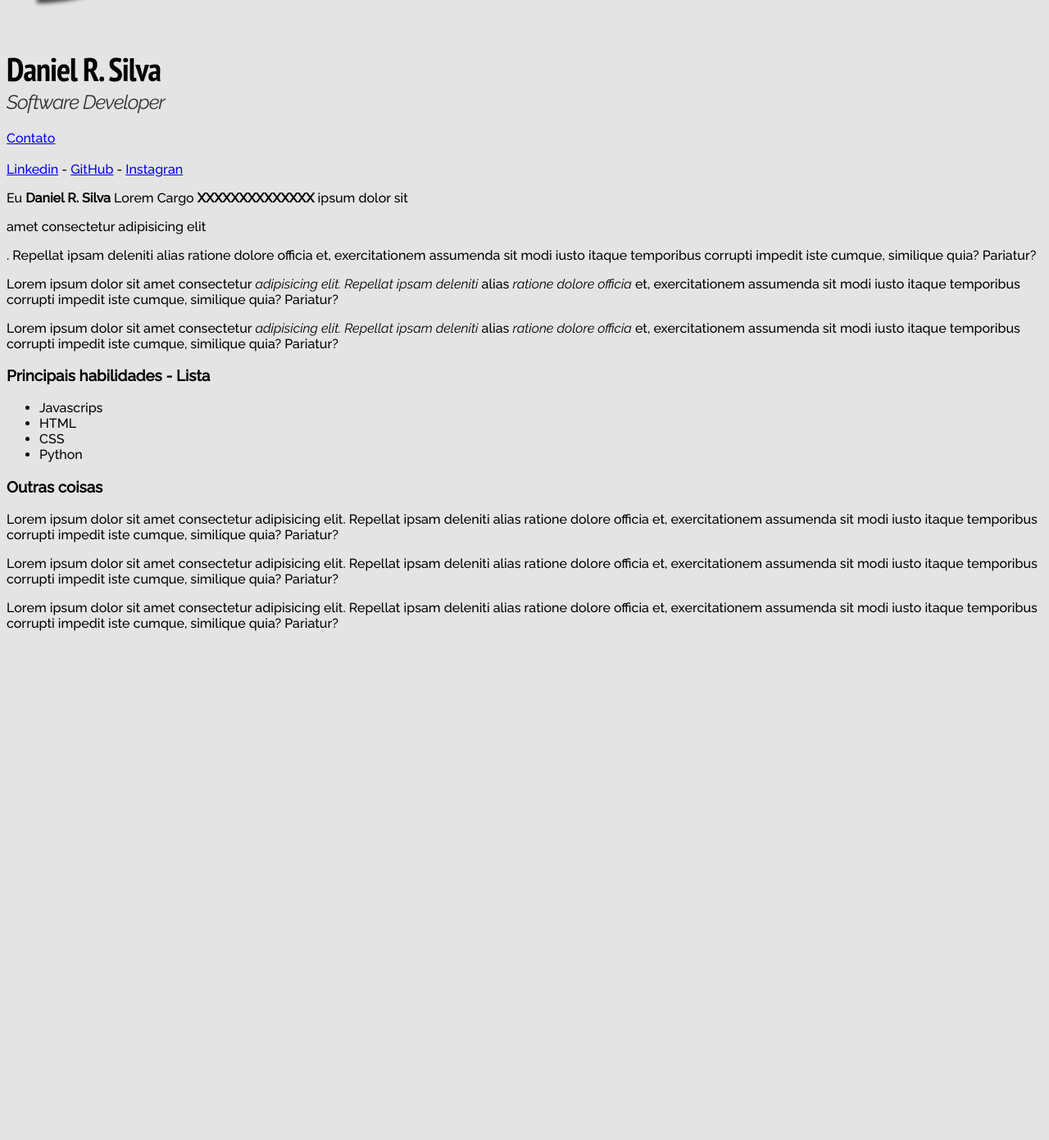
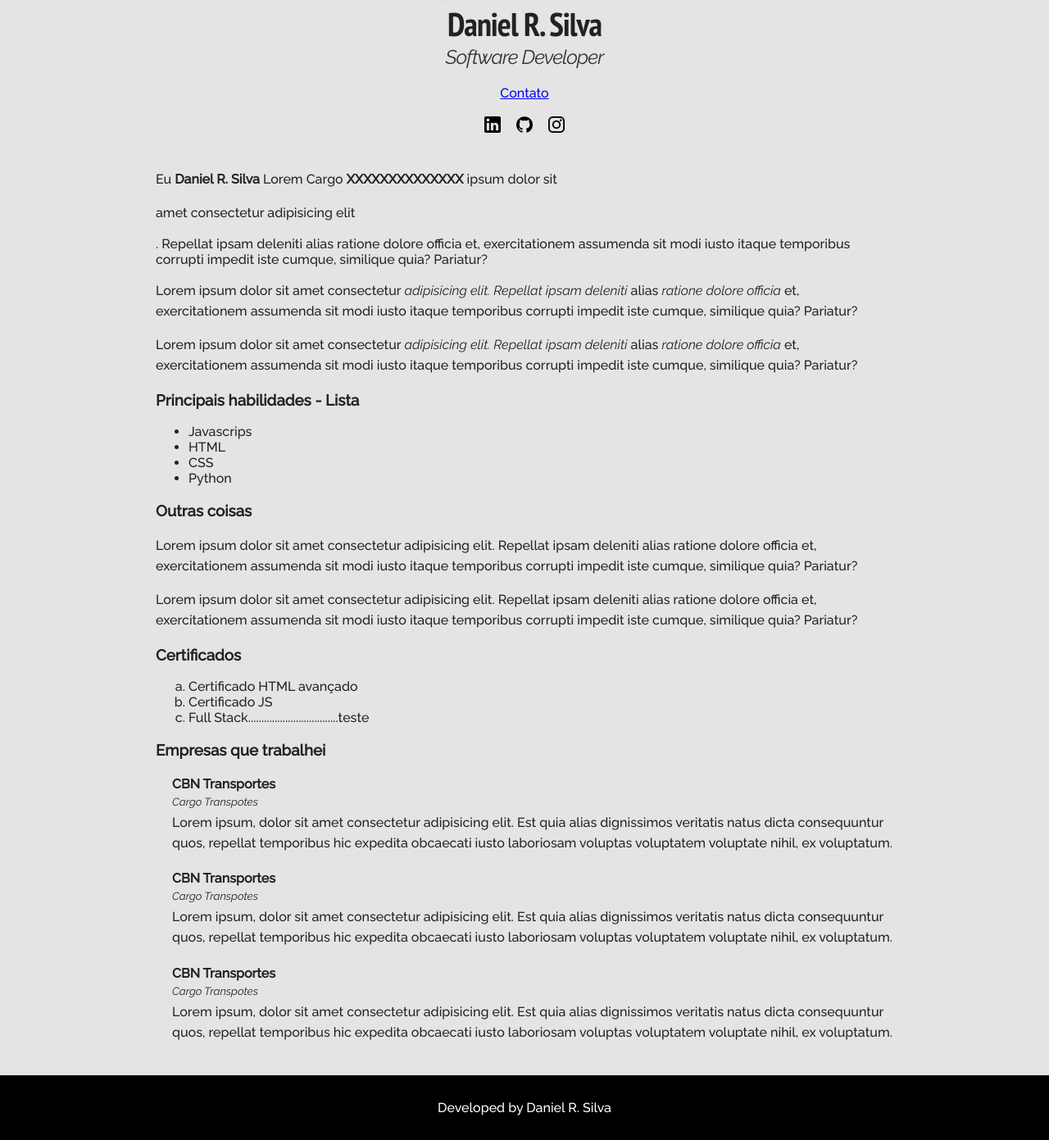
Before and after one commit to danielrs81/Curso_FFSJ, a plain HTML site: page aula1/index.html in a window 1280 px wide. Shown: the part 271-1662 px from the top of the page at 82% size. Before the commit the page ends 1057 px from the top, so only its background shows below. Drawn offline with Linux system fonts and the light colour scheme.

Commit message:
up mod 1

```diff
--- a/aula1/index.html
+++ b/aula1/index.html
@@ -5,7 +5,9 @@
     <meta http-equiv="X-UA-Compatible" content="IE=edge">
     <meta name="viewport" content="width=device-width, initial-scale=1.0">
     <title>Daniel R. Silva</title>
+
     <link rel="preconnect" href="https://fonts.googleapis.com"><link rel="preconnect" href="https://fonts.gstatic.com" crossorigin><link href="https://fonts.googleapis.com/css2?family=Bebas+Neue&family=PT+Sans+Narrow:wght@700&family=Raleway:ital,wght@0,500;1,400&family=Work+Sans:ital,wght@0,100;0,500;0,600;1,100;1,800;1,900&display=swap" rel="stylesheet">
+
     <link rel="stylesheet" href="style.css">
 </head>
 <body>
@@ -16,11 +18,16 @@
             <h2>Software Developer</h2>
             <a href="contato.html">Contato</a>
             <br><br>
-            <a href="http//xxxxxx.com" target="_blank">Linkedin</a>
-            -
-            <a href="http//xxxxxx.com" target="_blank">GitHub</a>
-            -
-            <a href="http//xxxxxx.com" target="_blank">Instagran</a>
+            <a href="http//xxxxxx.com" target="_blank" class="social-links">
+                <img src="logo-linkedin.png" alt="Linkedin" class="social_icons">
+            </a>
+
+            <a href="http//xxxxxx.com" target="_blank" class="social-links">
+                <img src="logo-github.png" alt="GitHub" class="social_icons github"></a>
+
+            <a href="http//xxxxxx.com" target="_blank" class="social-links">
+                <img src="logo-instagram.png" alt="Instagran" class="social_icons">
+            </a>
         </div>
         <p>
             Eu <strong>Daniel R. Silva</strong> Lorem Cargo <strong>XXXXXXXXXXXXXX</strong>  ipsum dolor sit <p>amet consectetur adipisicing elit</p>. Repellat ipsam deleniti alias ratione dolore officia et, exercitationem assumenda sit modi iusto itaque temporibus corrupti impedit iste cumque, similique quia? Pariatur?
@@ -47,10 +54,35 @@
         <p>
             Lorem ipsum dolor sit amet consectetur adipisicing elit. Repellat ipsam deleniti alias ratione dolore officia et, exercitationem assumenda sit modi iusto itaque temporibus corrupti impedit iste cumque, similique quia? Pariatur?
         </p>
-        <p>
-            Lorem ipsum dolor sit amet consectetur adipisicing elit. Repellat ipsam deleniti alias ratione dolore officia et, exercitationem assumenda sit modi iusto itaque temporibus corrupti impedit iste cumque, similique quia? Pariatur?
-        </p>
+        <h3>Certificados</h3>
+        <ol type="a">
+            <li>Certificado HTML avançado</li>
+            <li>Certificado JS</li>
+            <li>Full Stack..................................teste</li>
+        </ol>
+
+        <h3>Empresas que trabalhei</h3>
+        <ul class="jobs-list">
+            <li>
+                <h4>CBN Transportes</h4>
+                <h5>Cargo Transpotes</h5>
+                <p>Lorem ipsum, dolor sit amet consectetur adipisicing elit. Est quia alias dignissimos veritatis natus dicta consequuntur quos, repellat temporibus hic expedita obcaecati iusto laboriosam voluptas voluptatem voluptate nihil, ex voluptatum.</p>
+            </li>
+            <li>
+                <h4>CBN Transportes</h4>
+                <h5>Cargo Transpotes</h5>
+                <p>Lorem ipsum, dolor sit amet consectetur adipisicing elit. Est quia alias dignissimos veritatis natus dicta consequuntur quos, repellat temporibus hic expedita obcaecati iusto laboriosam voluptas voluptatem voluptate nihil, ex voluptatum.</p>
+            </li>
+            <li>
+                <h4>CBN Transportes</h4>
+                <h5>Cargo Transpotes</h5>
+                <p>Lorem ipsum, dolor sit amet consectetur adipisicing elit. Est quia alias dignissimos veritatis natus dicta consequuntur quos, repellat temporibus hic expedita obcaecati iusto laboriosam voluptas voluptatem voluptate nihil, ex voluptatum.</p>
+            </li>
+        </ul>
 
     </div>
+    <footer>
+Developed by Daniel R. Silva
+    </footer>
 </body>
 </html>
--- a/aula1/style.css
+++ b/aula1/style.css
@@ -1,20 +1,34 @@
 body {
     background: rgb(228, 228, 228);
     font-family: 'Raleway', sans-serif;
+    color: rgb(34, 34, 34);
+    margin: 0;
+}
+
+.container {
+    width: 900px;
+    margin: 0 auto;
+
 }
 
 
+.profile {
+    text-align: center;
+    margin-bottom: 40px;
+}
 
 .foto-principal {
     width: 200px;
-    border: 5px solid white; /* shorthand*/
+    border: 5px solid white; /* shorthand mesmo que border-width => style => color*/
     border-radius: 100% 0% 100% 0%;
-    margin: 30px 30px 30px 30px;
-    padding: 10px;
+    margin: 30px 30px 0px 30px;
+    padding: 10px; /* shorthand coloca apenas 1 vez que serve para todos os lados - espaçamento interno */
     box-shadow: 7px 7px 5px rgb(70, 70, 70);
+
 }
 
 h1 {
+    margin-top: 10px;
     margin-bottom: 0;
     letter-spacing: -1px;
     font-family: 'PT Sans Narrow', sans-serif;
@@ -29,3 +43,49 @@
     font-weight: 100;
     letter-spacing: -1px;
 }
+
+
+h4 {
+    margin-bottom: 5px;
+}
+
+h5 {
+    margin-top: 0;
+    margin-bottom: 5px;
+    font-weight: 100;
+    font-style: italic;
+}
+
+p {
+    line-height: 25px;
+    margin-top: 0;
+}
+
+
+.social-links {
+    text-decoration: none;
+}
+
+
+.social_icons {
+    width: 20px;
+}
+
+.github {
+    margin: 0 15px 0 15px;
+}
+
+.jobs-list {
+    list-style: none;
+    padding-left: 20px;
+}
+
+
+footer {
+    margin-top: 40px;
+    background-color: black;
+    color: white;
+    text-align: center;
+    padding: 30px 0;
+
+}
```
Also changed, not shown: aula1/logo-github.png (added), aula1/logo-instagram.png (added), aula1/logo-linkedin.png (added).
